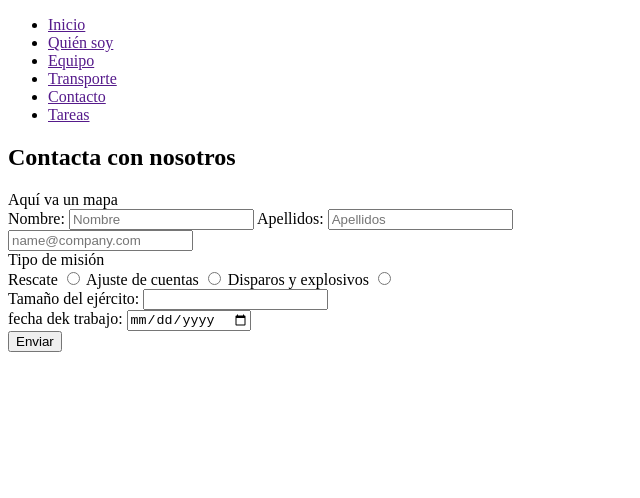
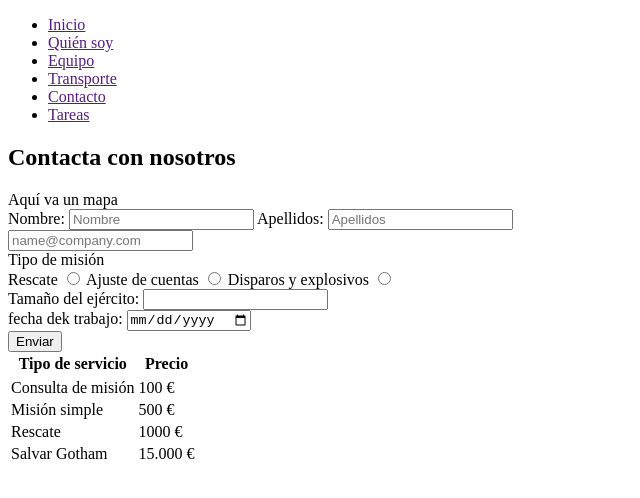
Before and after one commit to eaboy/html5-kc, a plain HTML site: page contact.html in a window 1280 px wide. Shown: the whole page, without its empty margins (0-640 px from the left). Drawn offline with Linux system fonts and the light colour scheme.

Commit message:
add table to contact.html

```diff
--- a/contact.html
+++ b/contact.html
@@ -76,7 +76,32 @@
                 </div>
             </section>
             <section class="product-price">
-
+                <table>
+                    <tr>
+                        <thead>
+                            <th>Tipo de servicio</th>
+                            <th>Precio</th>
+                        </thead>
+                        <tbody>
+                            <tr>
+                                <td>Consulta de misión</td>
+                                <td>100 €</td>
+                            </tr>
+                            <tr>
+                                <td>Misión simple</td>
+                                <td>500 €</td>
+                            </tr>
+                            <tr>
+                                <td>Rescate</td>
+                                <td>1000 €</td>
+                            </tr>
+                            <tr>
+                                <td>Salvar Gotham</td>
+                                <td>15.000 €</td>
+                            </tr>
+                        </tbody>
+                    </tr>
+                </table>
             </section>
         </main>
     </body>
```
